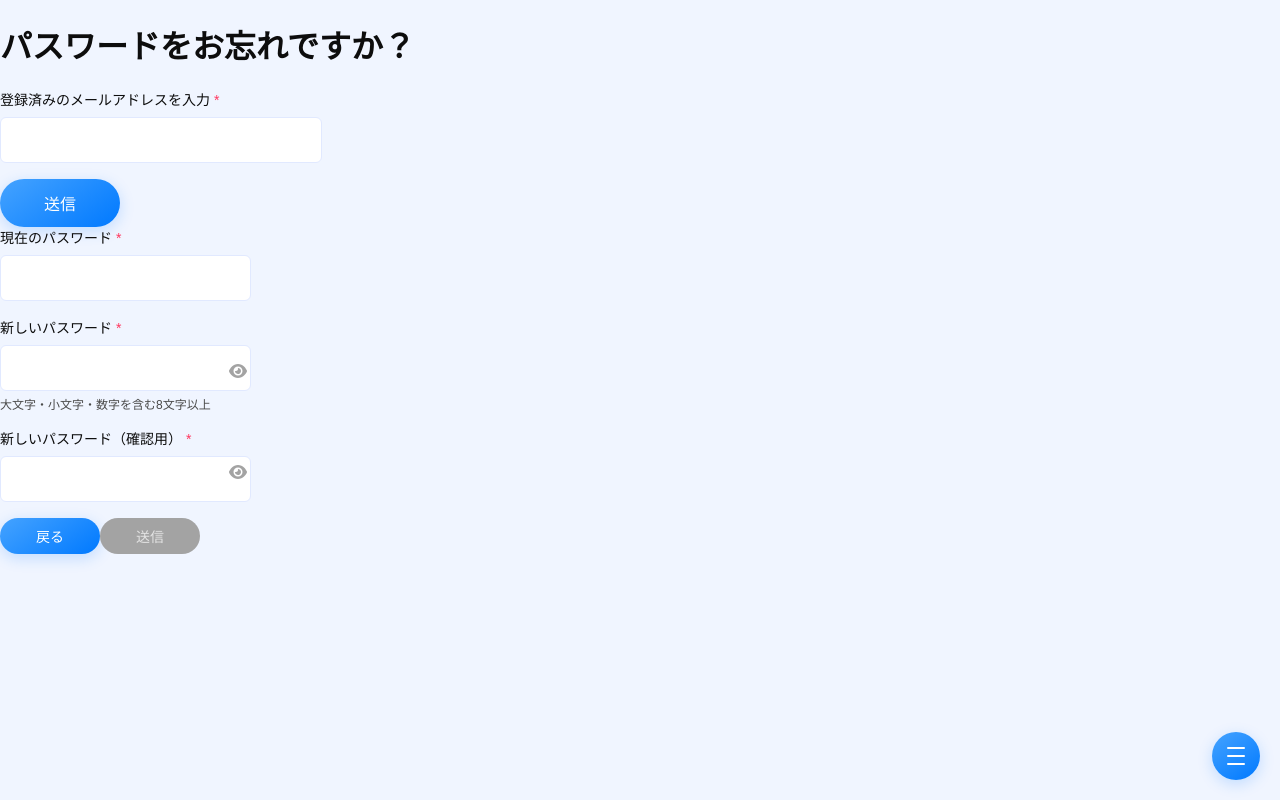
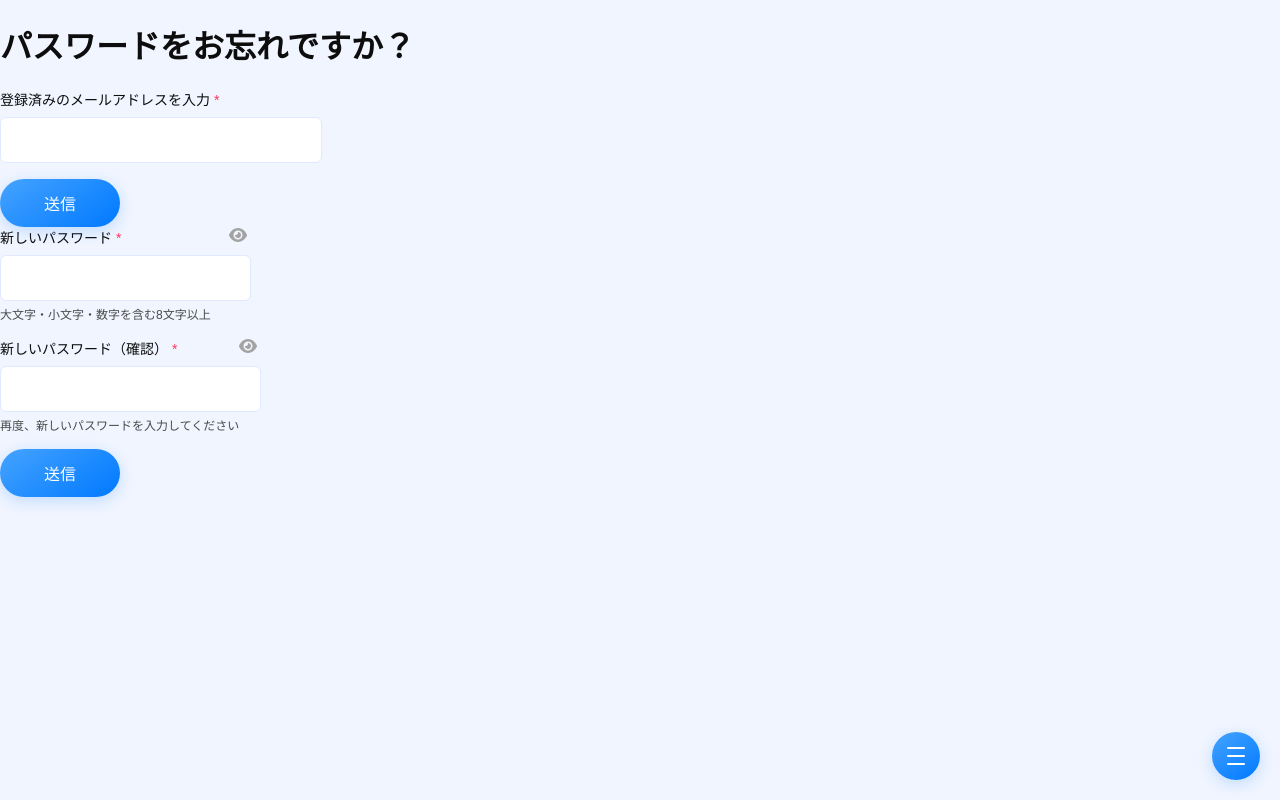
Before and after one commit to kawasakiCat/ai-assistant, a React (Create React App) app: page /pwforgot in a window 1280 px wide. Built offline with nearby package versions, Linux system fonts and the light colour scheme.

Commit message:
ログイン・登録周辺完了（12/9）

```diff
--- a/src/features/auth/components/PasswordChangeForm.js
+++ b/src/features/auth/components/PasswordChangeForm.js
@@ -146,7 +146,7 @@ const PasswordChangeForm = ({ onCancel }) => {
         className="password-change-button"
         onClick={handlePasswordSubmit}
         size="small"
-        disabled={!isFormValid}
+        // disabled={!isFormValid}
       >
         送信
       </Button>
--- /dev/null
+++ b/src/features/auth/components/PasswordForgotChangeForm.js
@@ -0,0 +1,111 @@
+import React, { useState } from "react";
+import Input from '../../../components/common/Input/Input';
+import Button from "../../../components/common/Button/Button";
+import { FontAwesomeIcon } from "@fortawesome/react-fontawesome";
+import { faEye, faEyeSlash } from "@fortawesome/free-solid-svg-icons";
+import { validatePassword } from "../services/validation";
+import LoginForm from "./LoginForm";
+
+const PasswordForgotChange = () => {
+
+    const [currentForm, setCurrentForm] = useState(0);
+
+    const NextForm = () => {
+        setCurrentForm(currentForm + 1);
+    };
+
+    return (
+        <div>
+            {currentForm === 0 && <PasswordForgotChangeForm onNext={NextForm} />}
+            {currentForm === 1 && <PasswordChangeLoginForm />}
+        </div>
+    );
+
+}
+
+const PasswordForgotChangeForm = ({ onNext }) => {
+    //新しく変更用のパスワードの状態管理
+    const [ newPasswordData, setNewPasswordData ] = useState({
+        newPassword : "",
+        confirmNewPassword: "",
+    });
+
+    //パスワード表示の状態管理
+    const [isPasswordVisible, setIsPasswordVisible] = useState(false);
+	const [isConfirmPasswordVisible, setIsConfirmPasswordVisible] = useState(false);
+
+    //エラーメッセージ
+	const [passwordError, setPasswordError] = useState("");
+	const [passwordConfirmError, setPasswordConfirmError] = useState("");
+
+    //パスワード情報更新
+    const handleNewPasswordData = (e) => {
+        setNewPasswordData({ ...newPasswordData, [e.target.name]: e.target.value });
+        if( e.target.name === "newPassword" ){
+            const result = validatePassword(e.target.value);
+            if( !result.isValid ){
+                setPasswordError(result.message);
+            }else{
+                setPasswordError("");
+            }
+        }
+
+    }
+
+    const togglePasswordVisibility = () => {
+        setIsPasswordVisible(!isPasswordVisible);
+    };
+
+    const toggleConfirmPasswordVisibility = () => {
+    setIsConfirmPasswordVisible(!isConfirmPasswordVisible);
+    };
+
+    const handleNewPasswordSubmit = async () => {
+        //新規登録用の情報に空白がないかチェック（空白があればtrueを返す）
+        const formDataCheck = Object.values(newPasswordData).some(value => value === "" || value === null );
+        console.log(formDataCheck);
+
+        if( newPasswordData.newPassword !== newPasswordData.confirmNewPassword ){
+            setPasswordConfirmError("パスワードが一致していません");
+        }else if( passwordError || passwordConfirmError || formDataCheck ){
+            console.log("入力エラーがあります");
+        }else{
+            console.log(newPasswordData);
+            //ログイン画面へ
+            onNext();
+        }
+
+    }
+
+    return (
+        <div>
+            <div className="pw-group">
+                <Input type={isPasswordVisible ? "text" : "password" } label="新しいパスワード" name="newPassword" onChange={handleNewPasswordData} required error={passwordError} helperText="大文字・小文字・数字を含む8文字以上" />
+				<span onClick={togglePasswordVisibility} className="password-toggle-icon">
+					<FontAwesomeIcon icon={isPasswordVisible ? faEyeSlash : faEye} />
+				</span>
+            </div>
+            <div className="pw-group">
+                <Input type={isConfirmPasswordVisible ? "text" : "password" } label="新しいパスワード（確認）" name="confirmNewPassword" onChange={handleNewPasswordData} required error={passwordConfirmError} helperText="再度、新しいパスワードを入力してください" />
+				<span onClick={toggleConfirmPasswordVisibility} className="password-toggle-icon">
+					<FontAwesomeIcon icon={isConfirmPasswordVisible ? faEyeSlash : faEye} />
+				</span>
+            </div>
+            <Button onClick={handleNewPasswordSubmit}>送信</Button>
+        </div>
+    );
+}
+
+const PasswordChangeLoginForm = () => {
+    return (
+        <div>
+            <h1>パスワード変更完了</h1>
+            <p>パスワード変更が完了しました。
+                <br />ログインして続行してください。
+            </p>
+            <LoginForm />
+        </div>
+    );
+}
+
+export default PasswordForgotChange;
--- a/src/hooks/useAuth.js
+++ b/src/hooks/useAuth.js
@@ -12,7 +12,7 @@ export const useAuth = () => {
   useEffect(() => {
     const checkAuth = async () => {
       try {
-        const userData = await fakeAuthAPI(true); // 認証状態をチェックする（ここはAPIやライブラリと連携）
+        const userData = await fakeAuthAPI(false); // 認証状態をチェックする（ここはAPIやライブラリと連携）
         setIsLoggedIn(!!userData); // userDataがある＝ログイン済み
         setUser(userData);         // ユーザーデータをセット
       } catch (err) {
--- a/src/pages/PasswordForgotPage.js
+++ b/src/pages/PasswordForgotPage.js
@@ -1,7 +1,8 @@
 import React from 'react';
 import Navigation from '../components/Navigation/Navigation';
 import PasswordForgot from '../features/auth/components/PasswordForgotForm';
-import PasswordChangeForm from '../features/auth/components/PasswordChangeForm';
+import PasswordForgotChange from '../features/auth/components/PasswordForgotChangeForm';
+
 
 const PassewordForgotPage = () => {
     return (
@@ -9,7 +10,7 @@ const PassewordForgotPage = () => {
 			<Navigation />
             <h1>パスワードをお忘れですか？</h1>
             <PasswordForgot />
-            <PasswordChangeForm />
+            <PasswordForgotChange />
         </>
     );
 }
```
Also changed, not shown: src/pages/HelpPage.js (added).
